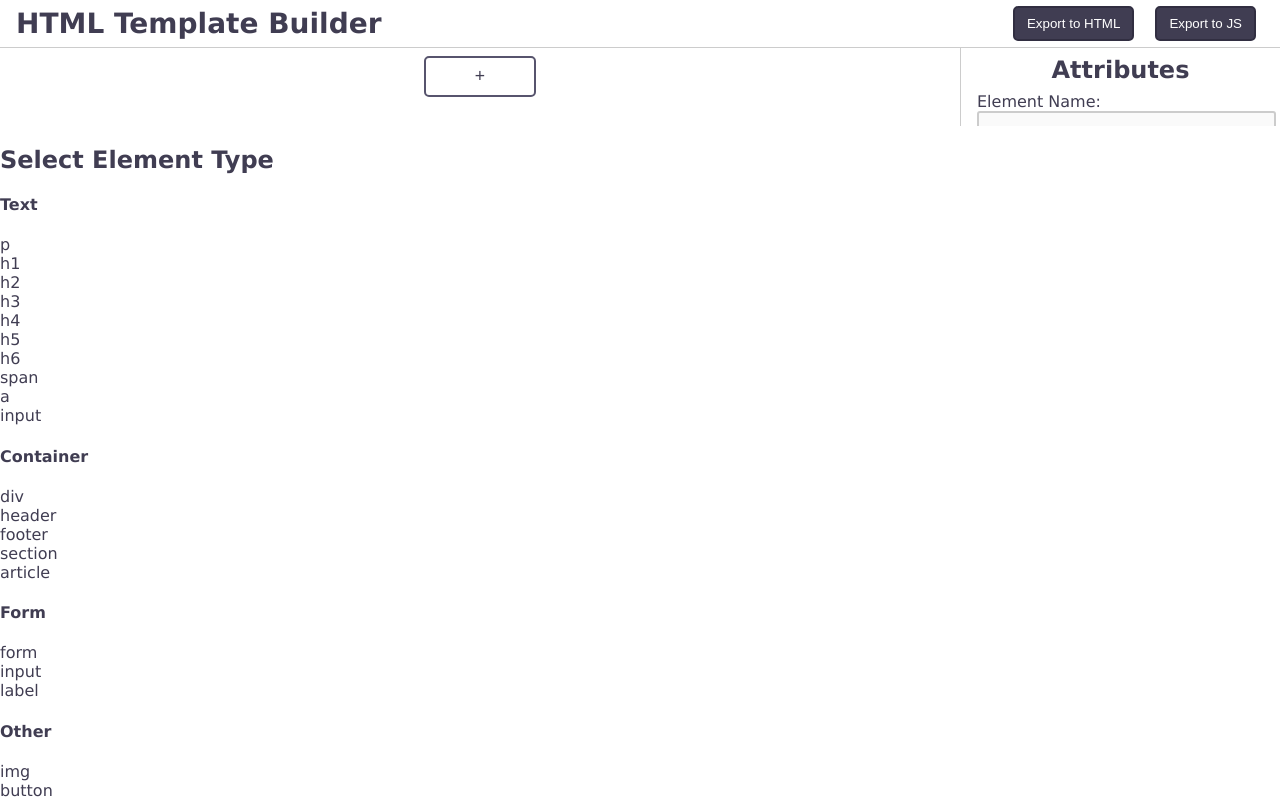
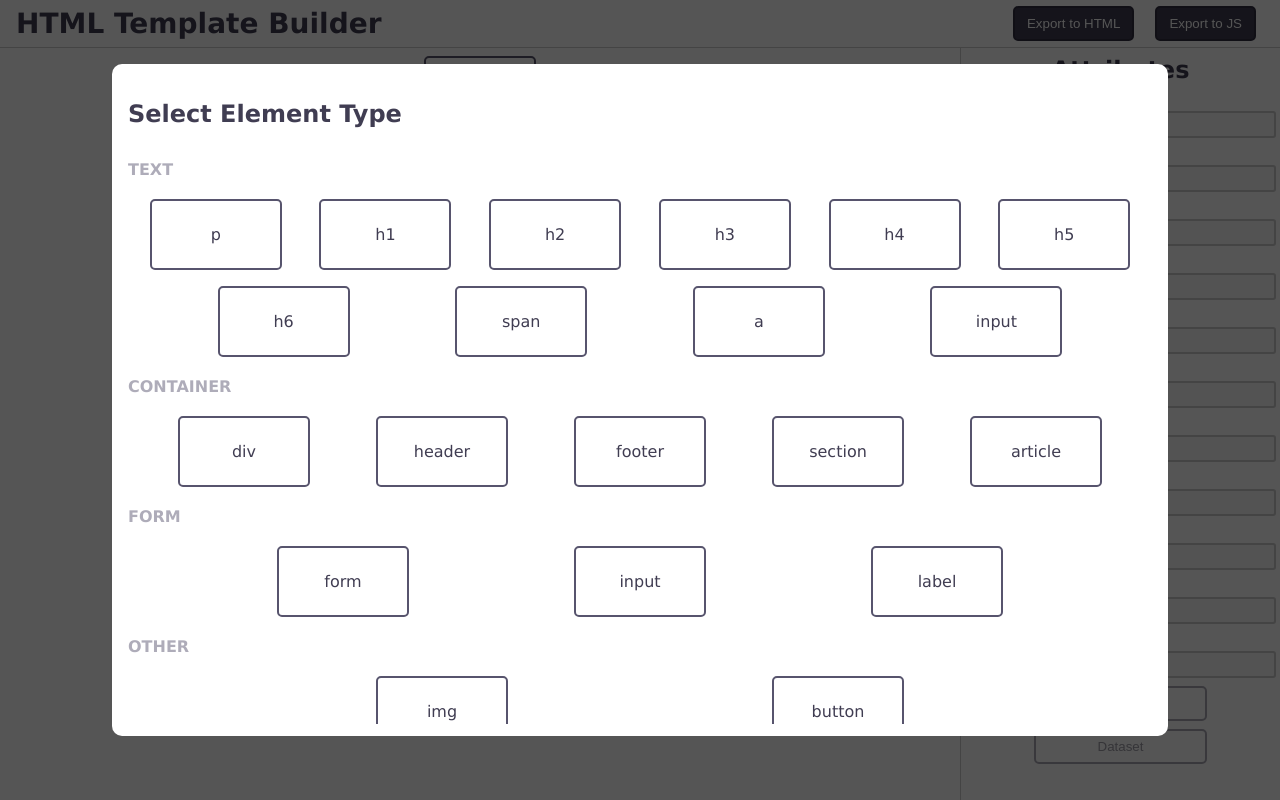
Before and after one commit to RUnroe/templateBuilder, a plain HTML site: page index.html in a window 1280 px wide. Both pictures are taken after a click on the button "Add Element". Drawn offline with Linux system fonts and the light colour scheme.

Commit message:
Create new element modal

```diff
--- a/index.html
+++ b/index.html
@@ -9,12 +9,14 @@
     <script defer src="script.js"></script>
 </head>
 <body>
-    <div id="modal" class="modal">
-        <div id="modalHeader">
+    <div id="modal" class="modal hidden">
+        <div class="container">
+            <div id="modalHeader">
 
-        </div>
-        <div id="modalBody">
+            </div>
+            <div id="modalBody">
 
+            </div>
         </div>
     </div>
 
--- a/script.js
+++ b/script.js
@@ -46,7 +46,7 @@ const createNewElement = (isNested, tagName) => {
 
     const name = document.createElement("h3");
     name.classList.add("name");
-    name.innerHTML = "Element";
+    name.innerHTML = `Element (${tagName})`;
     name.title = "Click to Edit";
     headerRow.appendChild(name);
     name.addEventListener("click", () => {
@@ -291,11 +291,8 @@ const createJsElement = (element, parentName) => {
 
 
 const setNewElementModal = (location, isNestedFlag) => {
-    let modalHeader;
+    const modalHeader = "Select Element Type";
     const modalBody = document.getElementById("modalBody");
-    // switch(type) {
-    //     case "newElement":
-            modalHeader = "Select Element Type";
     elementTypes.forEach(obj => {
         const modalSection = document.createElement("div");
         modalSection.classList.add("modal-body-section");
@@ -310,9 +307,12 @@ const setNewElementModal = (location, isNestedFlag) => {
 
         obj.elementTypes.forEach(type => {
             const button = document.createElement("div");
+            button.classList.add("btn");
+            button.classList.add("outline");
             button.innerHTML = type;
             button.addEventListener("click", () => {
                 addElement(location, isNestedFlag, type);
+                closeModal();
             });
             typeList.appendChild(button);
         });
@@ -333,11 +333,12 @@ const setNewElementModal = (location, isNestedFlag) => {
 }
 
 
-const showModal = (modalType, isNestedFlag) => {
+const showModal = () => {
     if(document.getElementById("modal").classList.contains("hidden"))  document.getElementById("modal").classList.remove("hidden");
-
 }
-
+const closeModal = () => {
+    if(!document.getElementById("modal").classList.contains("hidden"))  document.getElementById("modal").classList.add("hidden");
+}
 
 document.getElementById("addElement").addEventListener("click", () => {
     setNewElementModal("topLevel", false);
--- a/style.css
+++ b/style.css
@@ -7,7 +7,7 @@
     --color-primary-dark: #5e1fdb;
     --color-secondary: #36a1f8; */
     --color-text-primary: #403d52;
-    --color-text-secondary: #928fa5;
+    --color-text-secondary: #aeacb9;
     --color-primary: #403d52;
     --color-primary-light: #57546d;
     --color-primary-dark: #312e41;
@@ -212,3 +212,55 @@ button.btn:disabled {
 .modal.hidden {
     display: none;
 }
+.modal {
+    position:fixed;
+    z-index: 10;
+    width:100%;
+    height:100%;
+    background-color: #000a;
+
+}
+.modal .container {
+    position:absolute;
+    transform:translate(-50%, -50%);
+    left:50%;
+    top:50%;
+    width:100%;
+    max-width: 80%;
+    height:100%;
+    max-height: 80%;
+    z-index: 100;
+    background-color: var(--color-body);
+    border-radius: 10px;
+    padding:1rem;
+    overflow: hidden;
+    /* overflow-x:hidden; */
+}
+
+#modalBody {
+    overflow-x: hidden;
+    height:90%;
+}
+
+.modal-body-section > h4 {
+    color:var(--color-text-secondary);
+    text-transform: uppercase;
+    font-size: 1rem;
+    margin: 0.75rem 0;
+}
+
+.element-type-list {
+    display:flex;
+    flex-direction: row;
+    flex-wrap: wrap;
+    justify-content: space-evenly;
+}
+
+.element-type-list > div {
+    max-width: 6rem;
+    min-width: 6rem;
+    margin:0.5rem 1rem;
+    padding: 1.5rem 1rem;
+    cursor:pointer;
+    text-align: center;
+}
```
Lines whose indentation alone changed are shown as unchanged.
